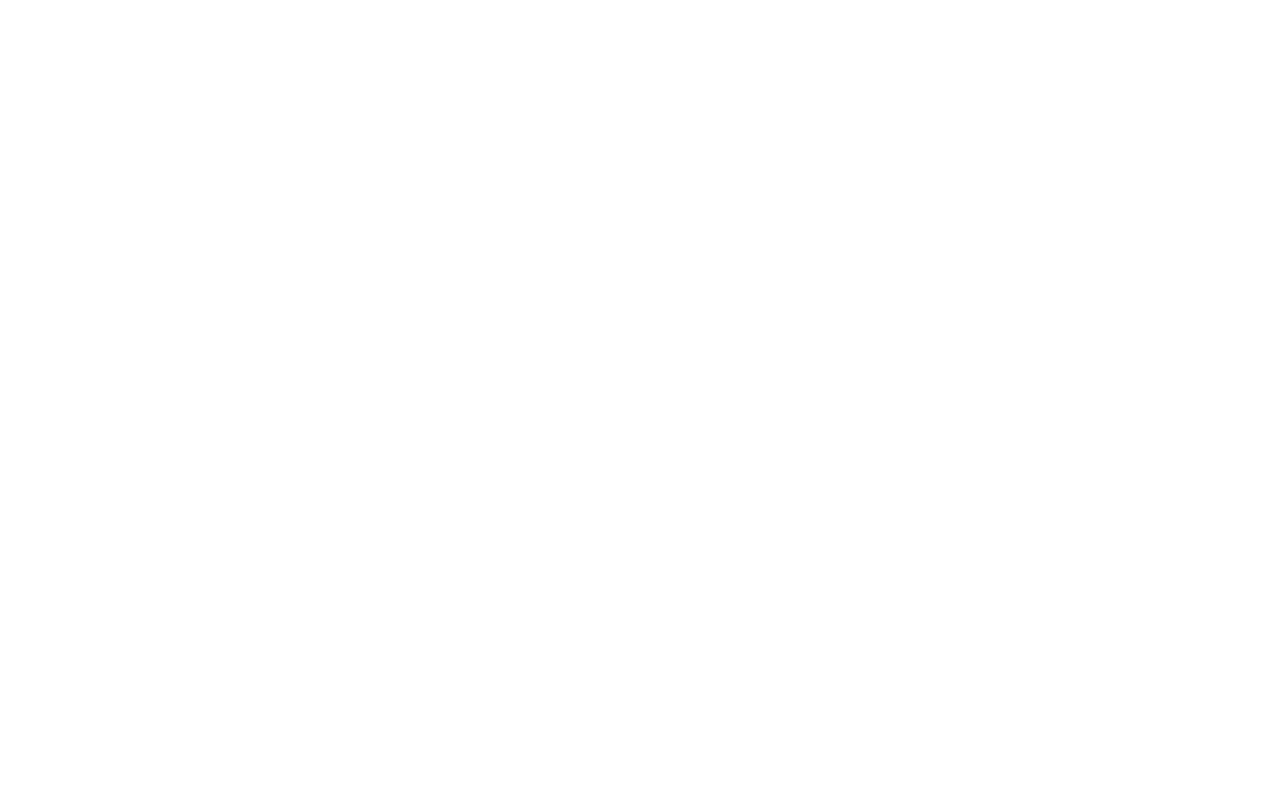
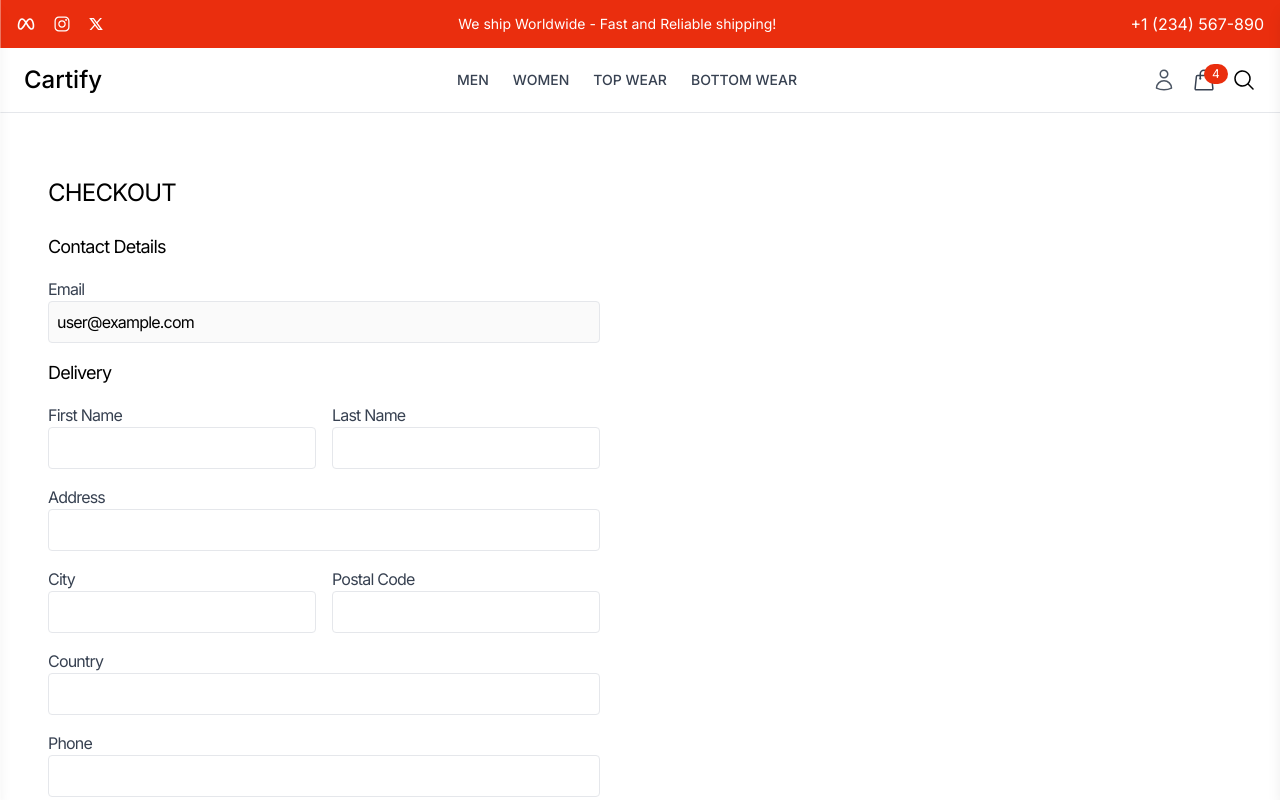
Before and after one commit to anilkumar-45/Cartify, a React (Vite) app in the folder frontend/: page /checkout in a window 1280 px wide. Before the commit this address had no page. Shown: the top 800 px of the page. Built offline with nearby package versions, Linux system fonts and the light colour scheme.

Commit message:
Added Checkout page

```diff
--- a/frontend/src/App.jsx
+++ b/frontend/src/App.jsx
@@ -7,6 +7,7 @@
 import Profile from "./pages/Profile";
 import CollectionPage from "./pages/CollectionPage";
 import ProductsDetails from "./components/Products/ProductsDetails";
+import Checkout from "./components/Cart/Checkout";
 
 const App = () => {
   return (
@@ -20,6 +21,7 @@
           <Route path="profile" element={<Profile />} />
           <Route path="collections/:collection" element={<CollectionPage />} />
           <Route path="product/:id" element={<ProductsDetails />} />
+          <Route path="checkout" element={<Checkout />} />
         </Route>
         <Route>{/* Admin Layout */}</Route>
       </Routes>
--- /dev/null
+++ b/frontend/src/components/Cart/Checkout.jsx
@@ -0,0 +1,199 @@
+import { useState } from "react";
+import { useNavigate } from "react-router-dom";
+import PayPalButton from "./PayPalButton";
+
+const cart = {
+  products: [
+    {
+      name: "Stylish Jacket",
+      size: "M",
+      color: "Black",
+      price: 120,
+      image: "https://picsum.photos/150?random=1",
+    },
+    {
+      name: "Casual Sneakers",
+      size: "42",
+      color: "White",
+      price: 75,
+      image: "https://picsum.photos/150?random=2",
+    },
+  ],
+  totalPrice: 195,
+};
+
+const Checkout = () => {
+  const navigate = useNavigate();
+  const [checkoutId, setCheckoutId] = useState(null);
+  const [shippingAddress, setShippingAddress] = useState({
+    firstName: "",
+    lastName: "",
+    address: "",
+    city: "",
+    postalCode: "",
+    country: "",
+    phone: "",
+  });
+
+  const handleCreateCheckout = (e) => {
+    e.preventDefault();
+    // setCheckoutId(123);
+  };
+
+  const handlePaymentSuccess = (details) => {
+    console.log("Payment Successful", details)
+    navigate("/order-confirmation")
+  }
+
+  return (
+    <div className="grid grid-cols-1 lg:grid-cols-2 gap-8 max-w-7xl mx-auto py-10 px-6 tracking-tighter">
+      {/* Left Section */}
+      <div className="bg-white rounded-lg p-6">
+        <h2 className="text-2xl uppercase mb-6">Checkout</h2>
+        <form onSubmit={handleCreateCheckout}>
+          <h3 className="text-lg mb-4">Contact Details</h3>
+          <div className="mb-4">
+            <label className="block text-gray-700">Email</label>
+            <input
+              type="email"
+              value="user@example.com"
+              className="w-full p-2 border rounded"
+              disabled
+            />
+          </div>
+          <h3 className="text-lg mb-4">Delivery</h3>
+          <div className="mb-4 grid grid-cols-2 gap-4">
+            <div>
+              <label className="block text-gray-700">First Name</label>
+              <input
+                type="text"
+                value={shippingAddress.firstName}
+                onChange={(e) =>
+                  setShippingAddress({
+                    ...shippingAddress,
+                    firstName: e.target.value,
+                  })
+                }
+                className="w-full p-2 border rounded"
+                required
+              />
+            </div>
+            <div>
+              <label className="block text-gray-700">Last Name</label>
+              <input
+                type="text"
+                value={shippingAddress.lastName}
+                onChange={(e) =>
+                  setShippingAddress({
+                    ...shippingAddress,
+                    lastName: e.target.value,
+                  })
+                }
+                className="w-full p-2 border rounded"
+                required
+              />
+            </div>
+          </div>
+          <div className="mb-4">
+            <label className="block text-gray-700">Address</label>
+            <input
+              type="text"
+              value={shippingAddress.address}
+              onChange={(e) =>
+                setShippingAddress({
+                  ...shippingAddress,
+                  address: e.target.value,
+                })
+              }
+              className="w-full p-2 border rounded"
+              required
+            />
+          </div>
+          <div className="mb-4 grid grid-cols-2 gap-4">
+            <div>
+              <label className="block text-gray-700">City</label>
+              <input
+                type="text"
+                value={shippingAddress.city}
+                onChange={(e) =>
+                  setShippingAddress({
+                    ...shippingAddress,
+                    city: e.target.value,
+                  })
+                }
+                className="w-full p-2 border rounded"
+                required
+              />
+            </div>
+            <div>
+              <label className="block text-gray-700">Postal Code</label>
+              <input
+                type="text"
+                value={shippingAddress.postalCode}
+                onChange={(e) =>
+                  setShippingAddress({
+                    ...shippingAddress,
+                    postalCode: e.target.value,
+                  })
+                }
+                className="w-full p-2 border rounded"
+                required
+              />
+            </div>
+          </div>
+          <div className="mb-4">
+            <label className="block text-gray-700">Country</label>
+            <input
+              type="text"
+              value={shippingAddress.country}
+              onChange={(e) =>
+                setShippingAddress({
+                  ...shippingAddress,
+                  country: e.target.value,
+                })
+              }
+              className="w-full p-2 border rounded"
+              required
+            />
+          </div>
+          <div className="mb-4">
+            <label className="block text-gray-700">Phone</label>
+            <input
+              type="tel"
+              value={shippingAddress.phone}
+              onChange={(e) =>
+                setShippingAddress({
+                  ...shippingAddress,
+                  phone: e.target.value,
+                })
+              }
+              className="w-full p-2 border rounded"
+              required
+            />
+          </div>
+          <div className="mt-6">
+            {!checkoutId ? (
+              <button
+                type="submit"
+                className="w-full bg-black text-white py-3 rounded"
+              >
+                Continue to Payment
+              </button>
+            ) : (
+              <div>
+                <h3 className="text-lg mb-4">Pay with Paypal</h3>
+                <PayPalButton
+                  amount={100}
+                  onSuccess={handlePaymentSuccess}
+                  onError={(err) => alert("Payment failed. Try again.")}
+                />
+              </div>
+            )}
+          </div>
+        </form>
+      </div>
+    </div>
+  );
+};
+
+export default Checkout;
--- /dev/null
+++ b/frontend/src/components/Cart/PayPalButton.jsx
@@ -0,0 +1,8 @@
+
+const PayPalButton = () => {
+  return (
+    <div>PayPalButton</div>
+  )
+}
+
+export default PayPalButton
--- a/frontend/src/components/Layout/CartDrawer.jsx
+++ b/frontend/src/components/Layout/CartDrawer.jsx
@@ -1,7 +1,12 @@
 import { IoMdClose } from "react-icons/io";
 import CartContents from "../Cart/CartContents";
+import { useNavigate } from "react-router-dom";
 
 const CartDrawer = ({ drawerOpen, toggleCartDrawer }) => {
+  const navigate = useNavigate();
+  const handleCheckout = () => {
+    navigate("/checkout");
+  };
   return (
     <div
       className={`fixed top-0 right-0 w-3/4 sm:w-1/2 md:w-[30rem] h-full bg-white shadow-lg transform transition-transform duration-300 flex flex-col z-50 ${
@@ -22,7 +27,10 @@
       </div>
       {/* Checkout button fixed at the bottom */}
       <div className="p-4 bg-white sticky bottom-0">
-        <button className="w-full bg-black text-white py-3 rounded-lg font-semibold hover:bg-gray-800 transition">
+        <button
+          onClick={handleCheckout}
+          className="w-full bg-black text-white py-3 rounded-lg font-semibold hover:bg-gray-800 transition"
+        >
           Checkout
         </button>
         <p className="text-sm tracking-tighter text-gray-500 mt-2 text-center">
```
